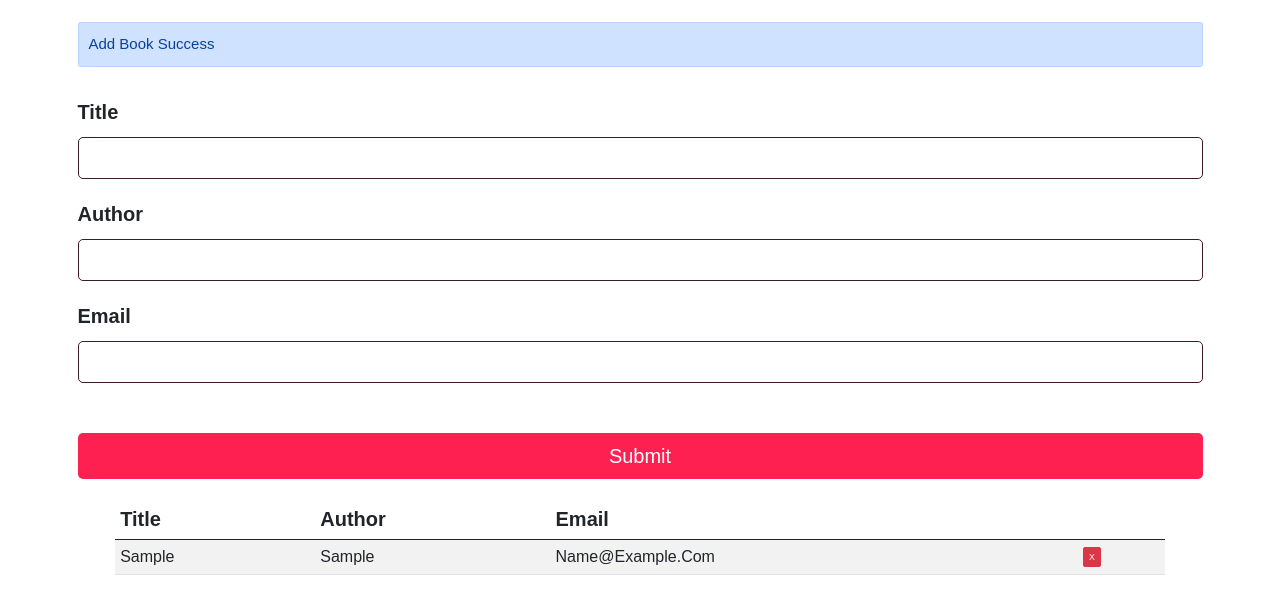
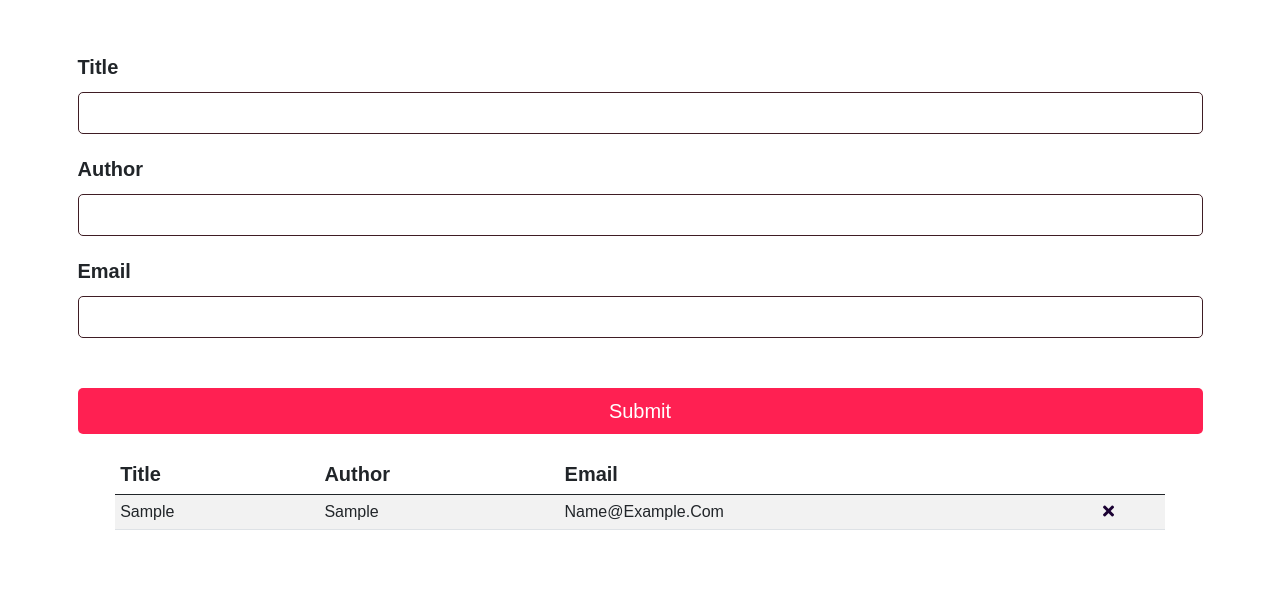
Before and after one commit to ShahjalalK/slider-javascript, a plain HTML site: page index.html in a window 1280 px wide. Both pictures are taken after typing "Sample", "Sample", "name@example.com" into the empty fields and a click on the input "Submit". Shown: the part 83-696 px from the top of the page. Drawn offline with Linux system fonts and the light colour scheme.

Commit message:
BookList App Fully complite

```diff
--- a/index.js
+++ b/index.js
@@ -1,85 +1,110 @@
-// Book Class: Represents a Book
+
+const formId = document.querySelector('#formId')
+const title = document.querySelector('#title')
+const author = document.querySelector('#author')
+const email = document.querySelector('#email')
+const bookList = document.querySelector('#book-list')
+const container = document.querySelector('.container')
+
 class Book {
-    constructor(title, author, email){
+    constructor(title, author, email) {
         this.title = title,
-        this.author = author,
-        this.email = email
+            this.author = author,
+            this.email = email
     }
 }
 
-// UI Class: Handles Storage
+class UI {
+    static displayBooks() {
+      const Books = Store.getBooks()
+      Books.forEach((book) => UI.addToListBooks(book))
+    }
+    static addToListBooks(books) {
+        const row = document.createElement('tr')
+        row.innerHTML = `
+            <td>${books.title}</td>
+            <td>${books.author}</td>
+            <td>${books.email}</td>
+            <td><i class="fas fa-times delete"></i></td>
+        `
+        bookList.appendChild(row)
 
-
-// Store Class: Handles Storage
-
-// Event: Display Books
-class UI {
-    static displayBooks(){
-
-        const books = StoredBook()
-        books.forEach((book) => UI.addBookToList(book))
     }
-    static alerts(massage, className){
+    static alert(massage, className){
         const div = document.createElement('div')
         div.className = `alert alert-${className}`
         div.appendChild(document.createTextNode(massage))
-        const formId = document.querySelector('#formId')
-        const container = document.querySelector('.container')
         container.insertBefore(div, formId)
-
         setTimeout(() => {
             const alert = document.querySelector('.alert')
             alert.remove()
-
-        }, 3000)
+        }, 2000)
     }
-    static addBookToList(book){
-        const booked = document.querySelector('#book-list')
-        const row = document.createElement('tr')
-        row.innerHTML = `
-            <td>${book.title}</td>
-            <td>${book.author}</td>
-            <td>${book.email}</td>
-            <td><a href="#" class="btn btn-danger btn-sm delete">X</a></td>
-        `
-        booked.appendChild(row)
+    static clearForm(){
+        title.value = ''
+        author.value = ''
+        email.value = ''
     }
-    static clearFields(){
-        document.querySelector('#title').value = ''
-    document.querySelector('#author').value = ''
-    document.querySelector('#email').value = ''
-    }
-    static deleteBook(el){
+    static removeItem(el){
         if(el.classList.contains('delete')){
             el.parentElement.parentElement.remove()
         }
     }
 }
 
-
 document.addEventListener('DOMContentLoaded', UI.displayBooks)
 
 
-// Event: add a Book
-const formId = document.querySelector('#formId')
+// Storage Books
+
+class Store{
+    static getBooks(){
+        let books;
+        if(localStorage.getItem('books') === null){
+            books = []
+        }else{
+            books = JSON.parse(localStorage.getItem('books'))
+        }
+        return books
+    }
+    static addStoreBook(book){
+        const booksed = Store.getBooks()
+        booksed.push(book)
+        localStorage.setItem('books', JSON.stringify(booksed))
+    }
+    static removeItems(email){
+        const books = Store.getBooks()
+        books.forEach((book, index) => {
+          if(book.email === email){
+            books.splice(index, 1)
+          }
+
+        })
+        localStorage.setItem('books', JSON.stringify(books))
+    }
+}
+
+
+
 formId.addEventListener('submit', (e) => {
     e.preventDefault()
-    const title = document.querySelector('#title').value
-    const author = document.querySelector('#author').value
-    const email = document.querySelector('#email').value
-    if(title == '' || author == ''|| email == ''){
-        UI.alerts('Please Full Fill', 'danger fs-4')
+    const titleValue = title.value
+    const authorValue = author.value
+    const emailValue = email.value
+    if (titleValue && authorValue && emailValue) {
+        const books = new Book(titleValue, authorValue, emailValue)
+        UI.addToListBooks(books)
+       Store.addStoreBook(books)
+        UI.alert('Book List Success', 'success')
+        UI.clearForm()
     }else{
-        UI.alerts('Add Book Success', 'primary fs-4')
-        const book = new Book(title, author, email)
-    UI.addBookToList(book)
-    UI.clearFields()
-
+        UI.alert('Please full fill up', 'danger')
     }
 })
 
-// Event: Remove a Book
-document.querySelector('#book-list').addEventListener('click', (e) => {
-    UI.deleteBook(e.target)
-    UI.alerts('Book Removed', 'success fs-4')
+bookList.addEventListener('click', (e) => {
+    const el = e.target
+    UI.removeItem(el)
+    Store.removeItems(e.target.parentElement.previousElementSibling.textContent)
+    UI.alert('Item Remove', 'warning')
 })
--- a/style.scss
+++ b/style.scss
@@ -92,12 +92,11 @@ html{
         }
         td{
             font-size: 1.6rem;
+            i{
+                cursor: pointer;
+                color: rgb(27, 2, 51);
+            }
         }
     }
 
 }
-
-.fieldset{
-    border: 2px solid #ccc;
-    padding: 1rem;
-}
```
Also changed, not shown: index.html (line endings or trailing spaces), style.css, 1 other file.
